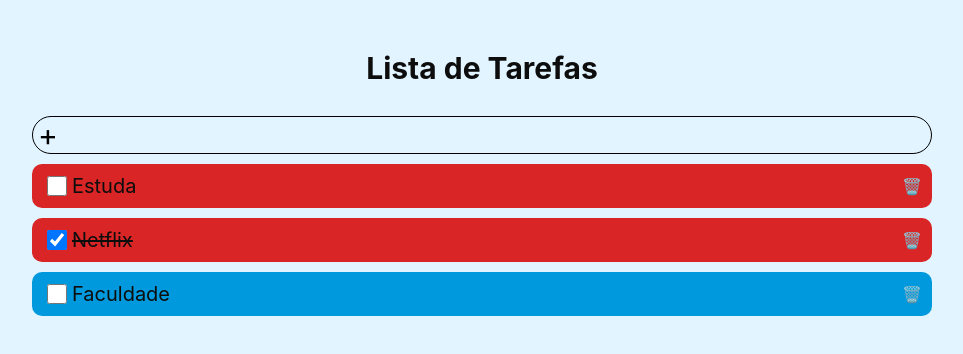
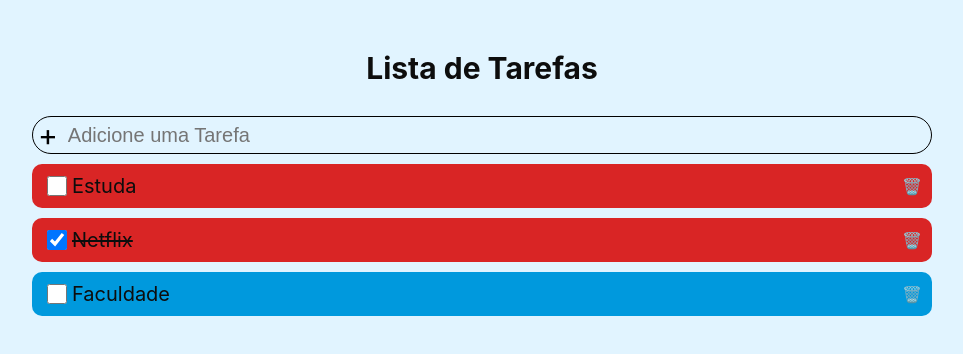
Before and after one commit to Angelo-pdr/Todo-list, a React (Vite) app: page / in a window 1280 px wide. Shown: the top 354 px of the page, without its empty margins (158-1121 px from the left). Built offline with nearby package versions, Linux system fonts and the light colour scheme.

Commit message:
fazendo a fucntion para adicionar itens

```diff
--- a/src/components/inputText/index.tsx
+++ b/src/components/inputText/index.tsx
@@ -1,11 +1,26 @@
 import * as C from './styles'
+import {KeyboardEvent, useState} from 'react'
+
 
 export const InputText = () => {
+
+    const [inputText, setInputText] = useState('')
+
+    const handleKeyUp = (event: KeyboardEvent) => {
+        console.log(event)
+    }
 
     return(
         <C.Container>
             <div className='image'>+</div>
-            <input type="text" />
+
+            <input
+                type="text"
+                placeholder='Adicione uma Tarefa'
+                value={inputText}
+                onChange={event => setInputText(event.target.value)}
+                onKeyUp={handleKeyUp}
+            />
         </C.Container>
     )
 }
```
